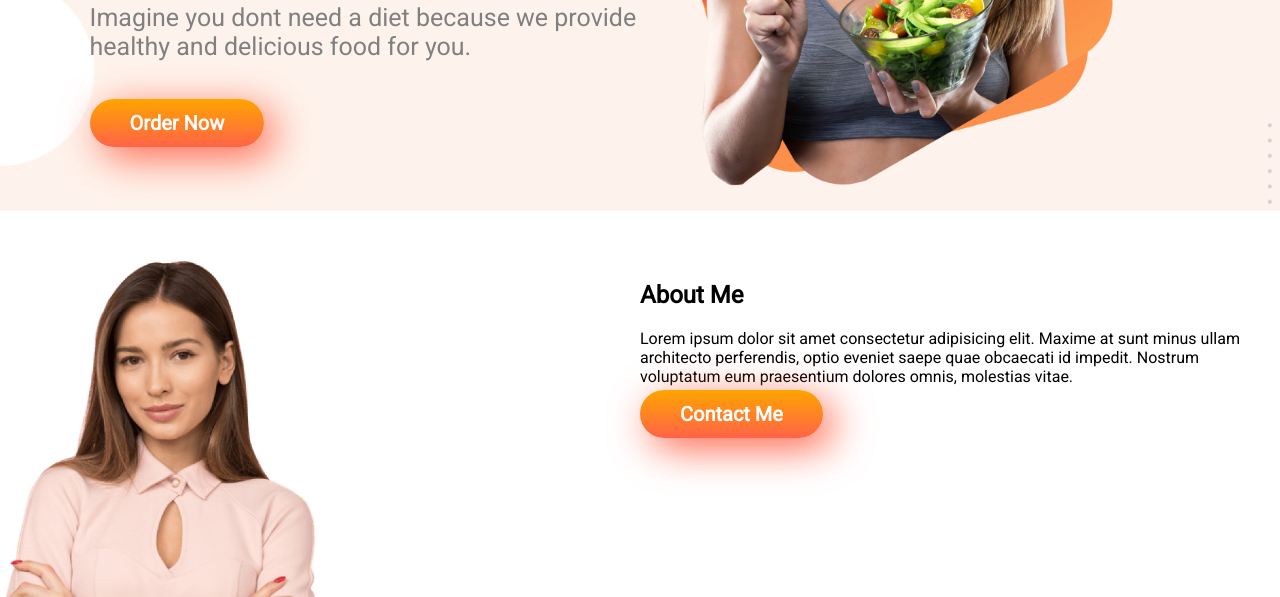
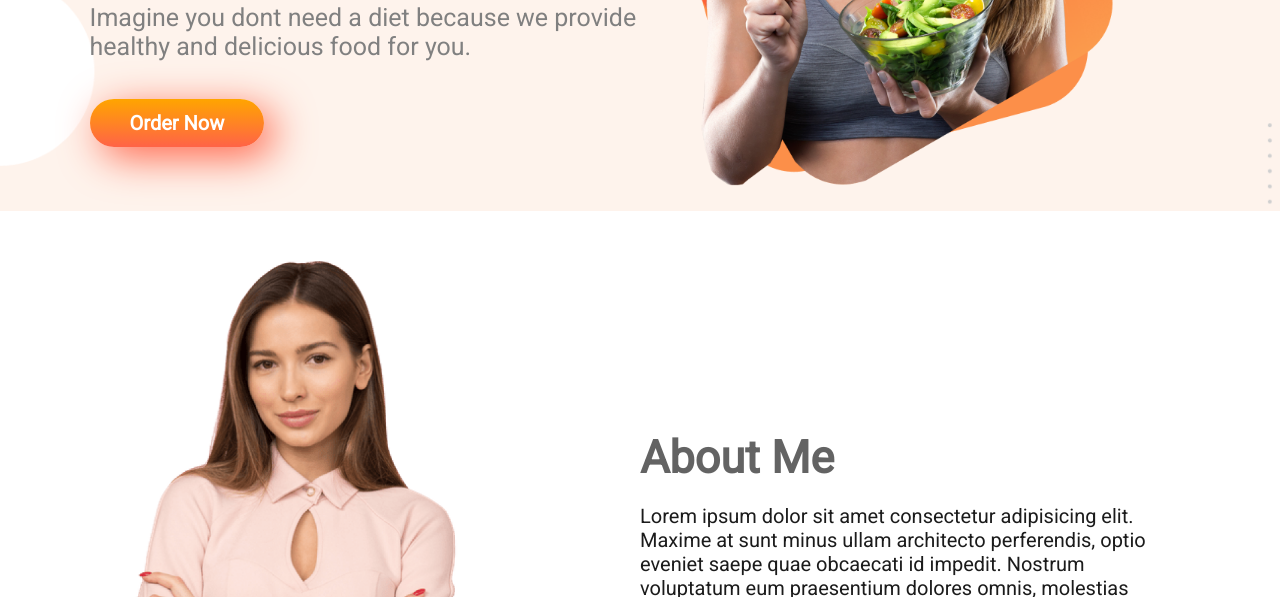
Before and after one commit to tasnimulshadi/ph-practice-website-1, a plain HTML site: page index.html in a window 1280 px wide. Shown: the part 355-952 px from the top of the page. Drawn offline with Linux system fonts and the light colour scheme.

Commit message:
second section

```diff
--- a/style.css
+++ b/style.css
@@ -5,10 +5,16 @@ body {
 
 h1 {
     font-size: 60px;
-    color: rgba(37, 37, 37, 0.712);
     margin-bottom: 0;
     margin-top: 0;
 }
+
+h2 {
+    font-size: 45px;
+    margin-bottom: 0;
+    margin-top: 0;
+}
+
 
 .centre-text {
     text-align: center;
@@ -37,6 +43,7 @@ h1 {
 .section-1 h1 {
     text-transform: capitalize;
     font-weight: 700;
+    color: rgba(37, 37, 37, 0.712);
 }
 
 .section-1 p {
@@ -58,8 +65,22 @@ h1 {
 
 .section-2 {
     margin: 50px 0;
+    padding: 0 10%;
 }
 
 .section-2 img {
-    width: 50%;
+    width: 65%;
 }
+
+.section-2 h2 {
+    text-transform: capitalize;
+    font-weight: 700;
+    color: rgba(37, 37, 37, 0.712);
+    margin-top: 170px;
+}
+
+.section-2 p {
+    font-size: 20px;
+    color: rgb(27, 27, 27);
+    margin-bottom: 40px;
+}
```
